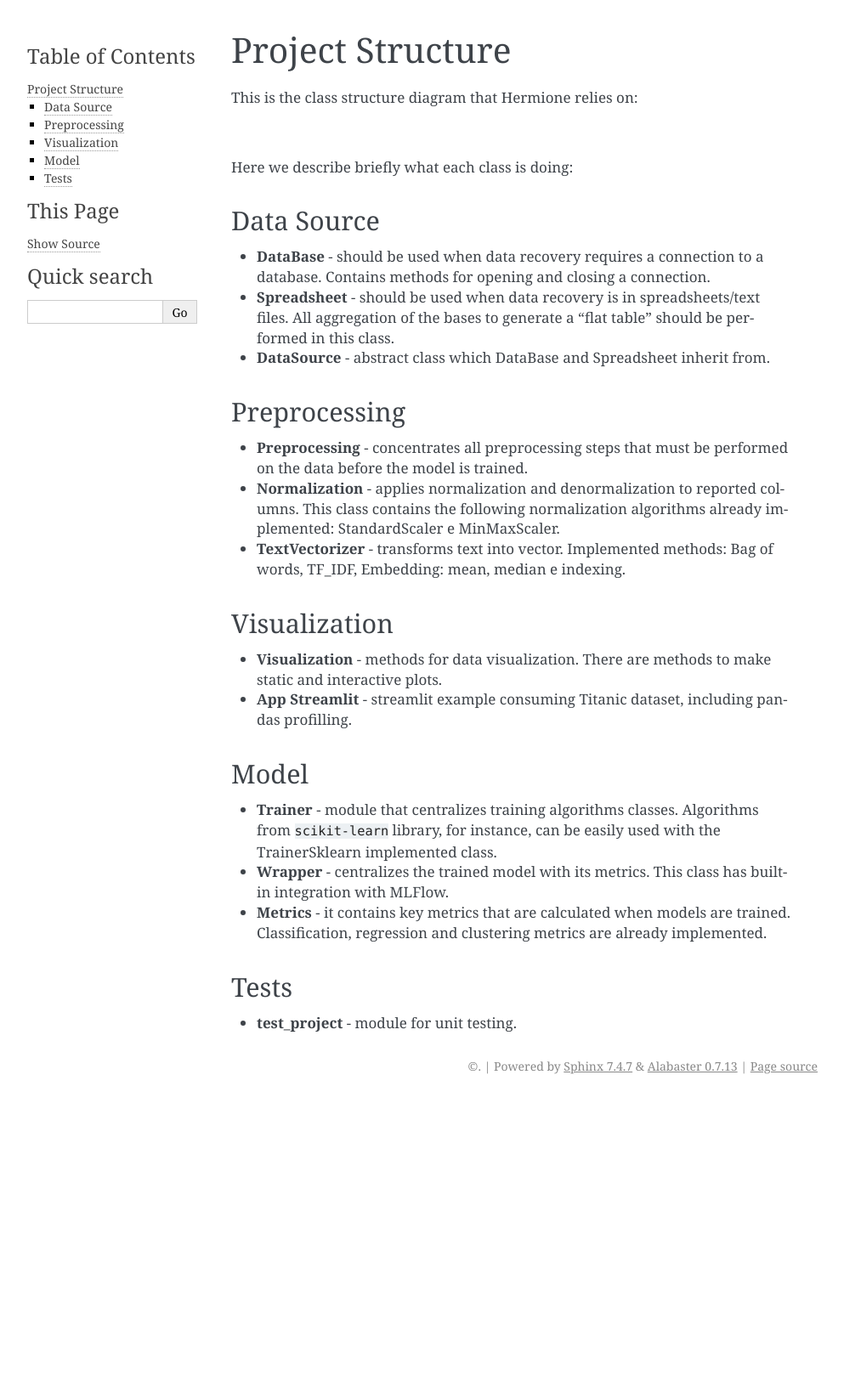
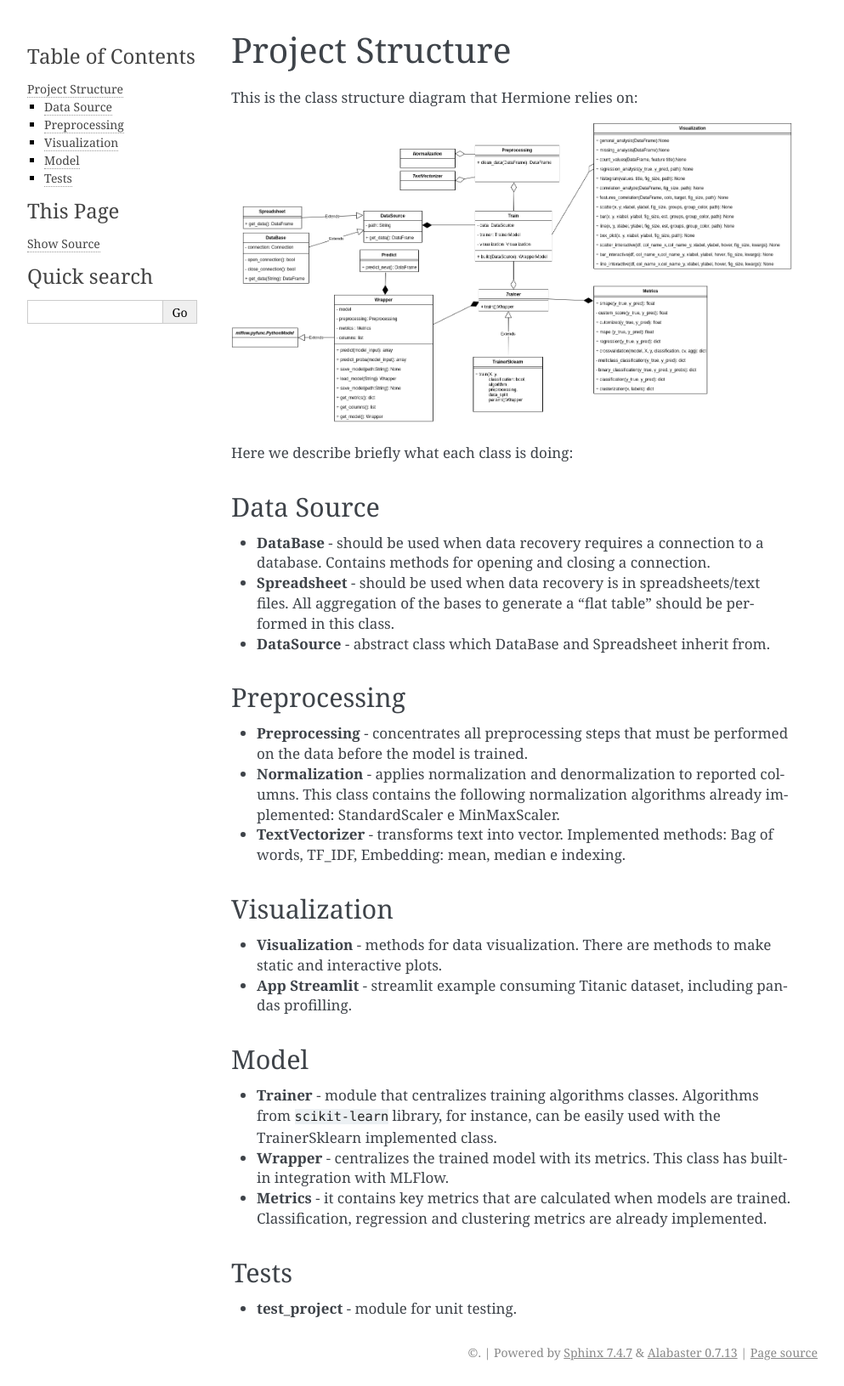
Before and after one commit to A3Data/hermione, a Sphinx documentation site: the page built from docs/ProjectStructure.md, in a window 1280 px wide. Shown: the whole page at 85% size, without its empty margins (148-1141 px from the left). Built offline with Sphinx 7.4.7, drawn with Linux system fonts in a browser that asks for light colours; before the commit the page ends 1294 px from its top, so only the background shows below that.

Commit message:
Fixing image url

```diff
--- a/docs/ProjectStructure.md
+++ b/docs/ProjectStructure.md
@@ -2,7 +2,7 @@
 # Project Structure
 This is the class structure diagram that Hermione relies on:
 
-![](images/class_diagram.png)
+![](../images/class_diagram.png)
 
 Here we describe briefly what each class is doing:
 
```
